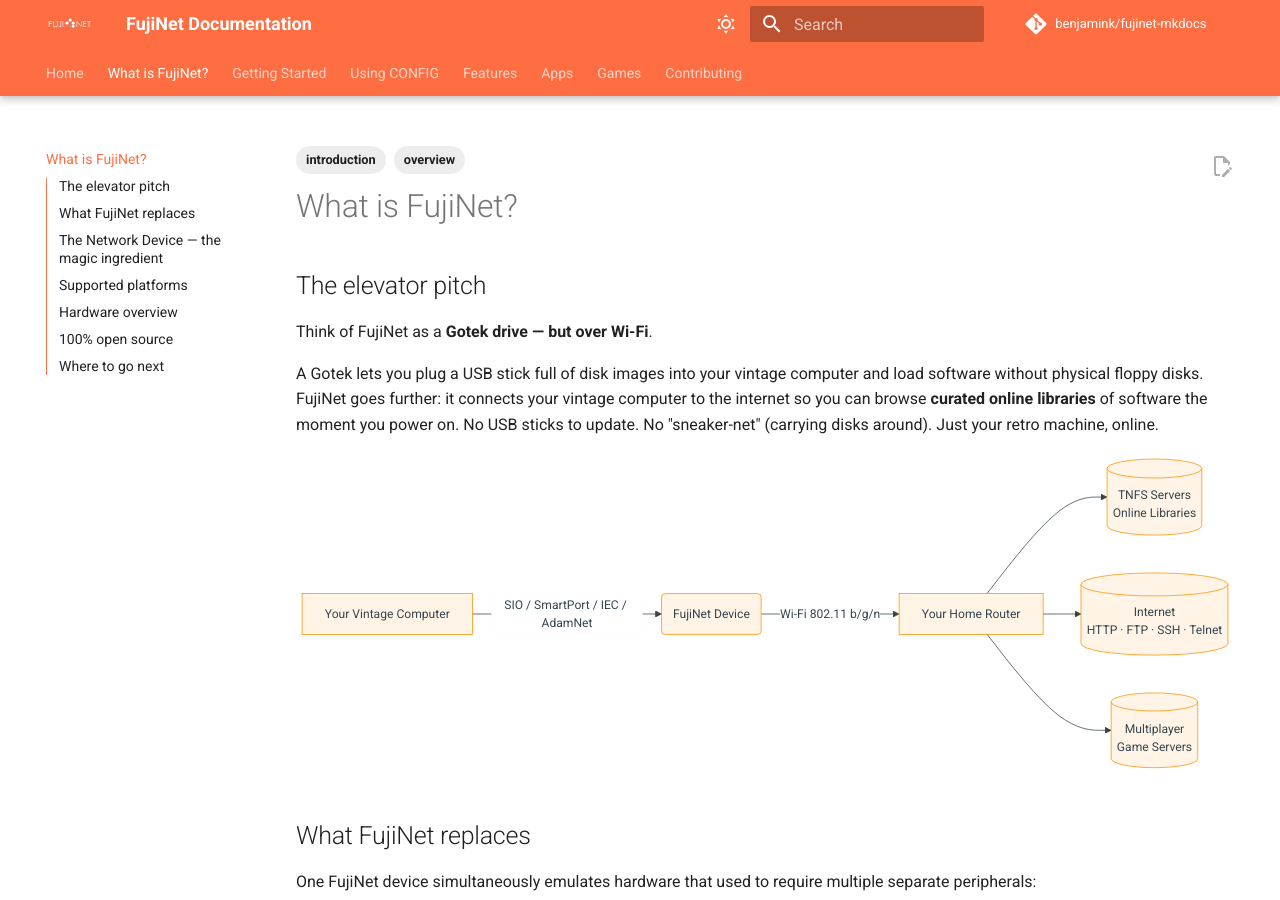
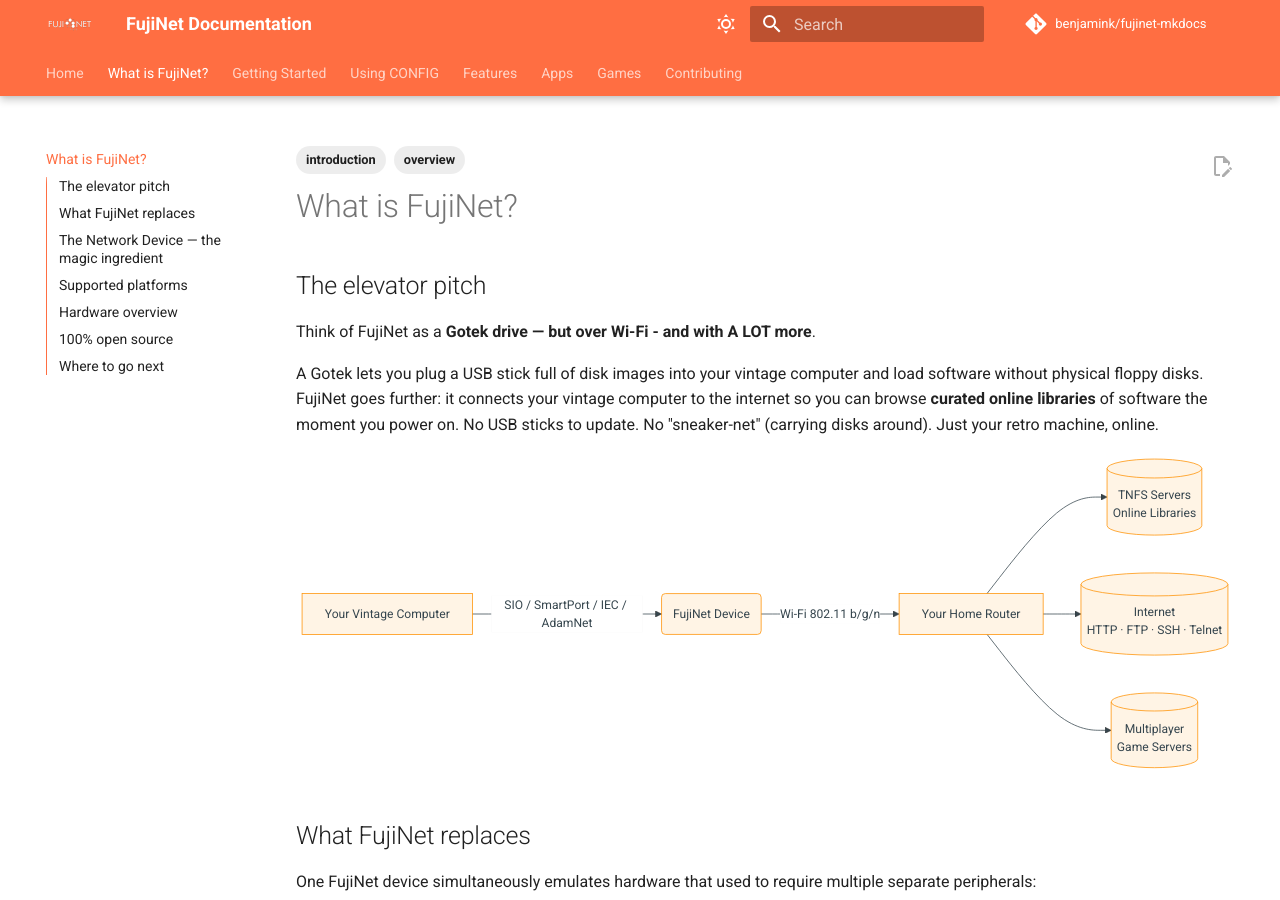
Before and after one commit to benjamink/fujinet-mkdocs, an MkDocs documentation site: the page built from docs/what-is-fujinet.md, in a window 1280 px wide and 900 px high. Built offline with MkDocs 1.6.1 and Material for MkDocs 9.7.7, drawn with Linux system fonts in a browser that asks for light colours; comment, search, counter and statistics services are not loaded.

```diff
--- a/docs/what-is-fujinet.md
+++ b/docs/what-is-fujinet.md
@@ -10,7 +10,7 @@ tags:
 
 ## The elevator pitch
 
-Think of FujiNet as a **Gotek drive — but over Wi-Fi**.
+Think of FujiNet as a **Gotek drive — but over Wi-Fi - and with A LOT more**.
 
 A Gotek lets you plug a USB stick full of disk images into your vintage computer and load software without physical floppy disks. FujiNet goes further: it connects your vintage computer to the internet so you can browse **curated online libraries** of software the moment you power on. No USB sticks to update. No "sneaker-net" (carrying disks around). Just your retro machine, online.
 
```
